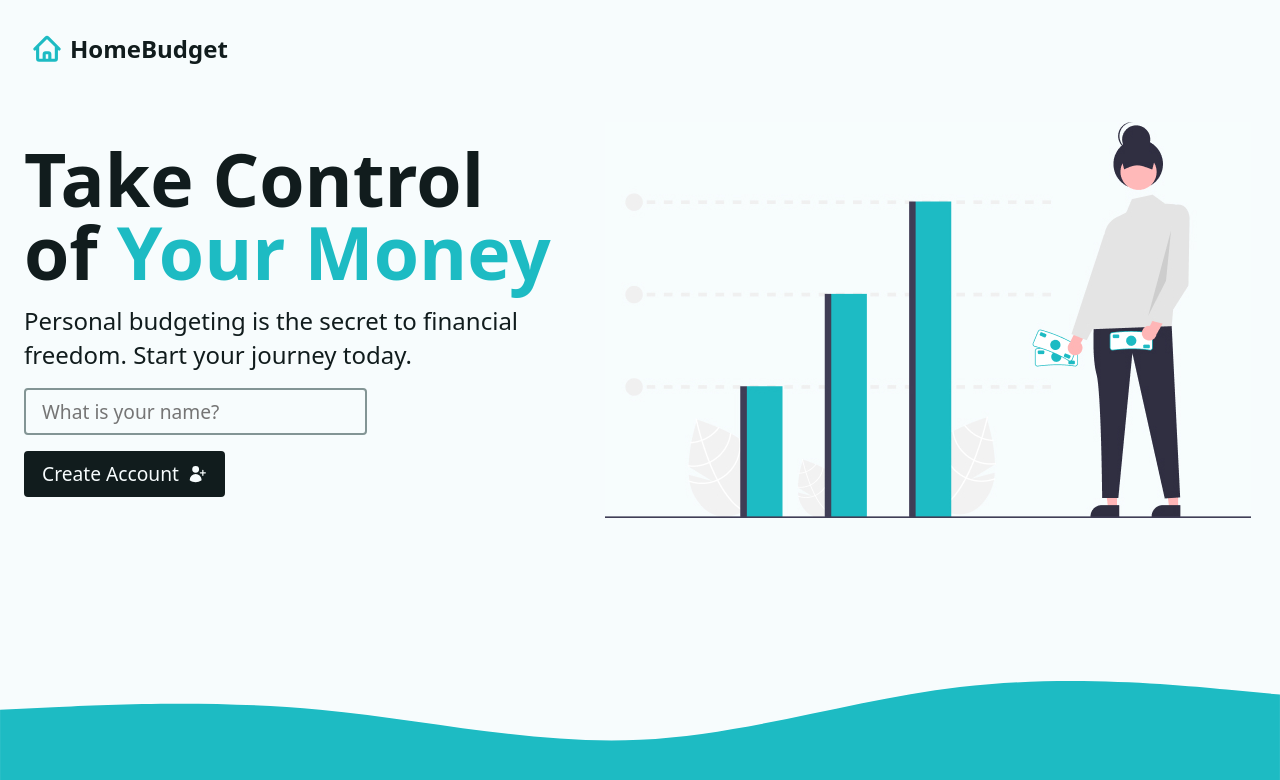
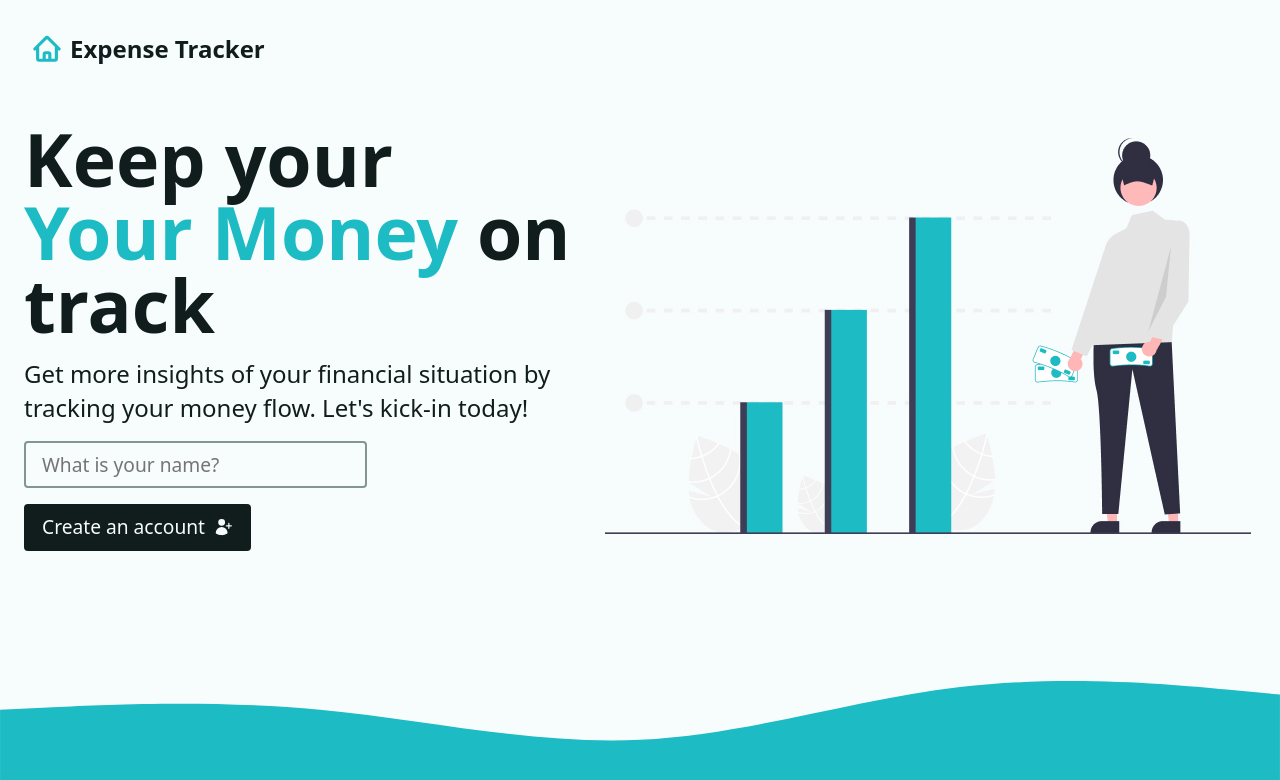
Before and after one commit to wowpixels/expense-tracker-app, a React (Vite) app: page / in a window 1280 px wide. Shown: the top 780 px of the page. Built offline with nearby package versions, Linux system fonts and the light colour scheme.

Commit message:
improved text

```diff
--- a/src/components/Intro.jsx
+++ b/src/components/Intro.jsx
@@ -11,11 +11,11 @@ const Intro = () => {
     <div className="intro">
       <div>
         <h1>
-          Take Control of <span className="accent">Your Money</span>
+          Keep your <span className="accent">Your Money</span> on track
         </h1>
         <p>
-          Personal budgeting is the secret to financial freedom. Start your
-          journey today.
+          Get more insights of your financial situation by tracking your money
+          flow. Let's kick-in today!
         </p>
         <Form method="post">
           <input
@@ -27,7 +27,7 @@ const Intro = () => {
             autoComplete="given-name"
           />
           <button type="submit" className="btn btn--dark">
-            <span>Create Account</span>
+            <span>Create an account</span>
             <UserPlusIcon width={20} />
           </button>
         </Form>
--- a/src/components/Nav.jsx
+++ b/src/components/Nav.jsx
@@ -9,7 +9,7 @@ const Nav = ({ userName }) => {
     <nav>
       <NavLink to="/" aria-label="Go to home">
         <img src={logo} height={30} alt="Budget App Logo" />
-        <span>HomeBudget</span>
+        <span>Expense Tracker</span>
       </NavLink>
       {userName && (
         <Form
@@ -22,7 +22,7 @@ const Nav = ({ userName }) => {
           }}
         >
           <button type="submit" className="btn btn--warning">
-            <span>Delete User</span>
+            <span>Delete your account</span>
             <TrashIcon width={20} />
           </button>
         </Form>
```
Also changed, not shown: 1 other file (tests, documents, lock files or other folders).
